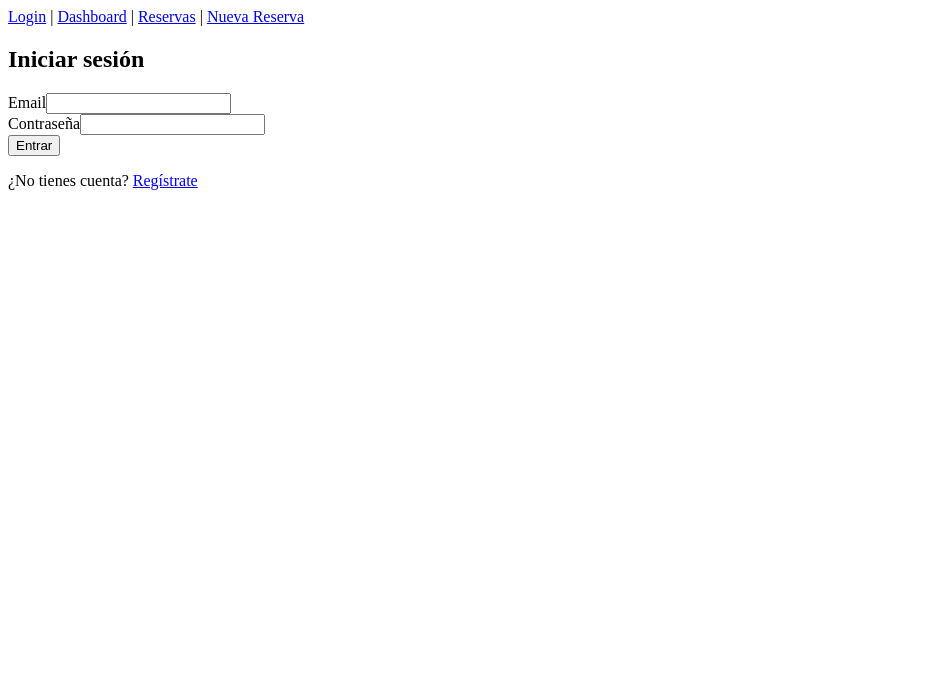
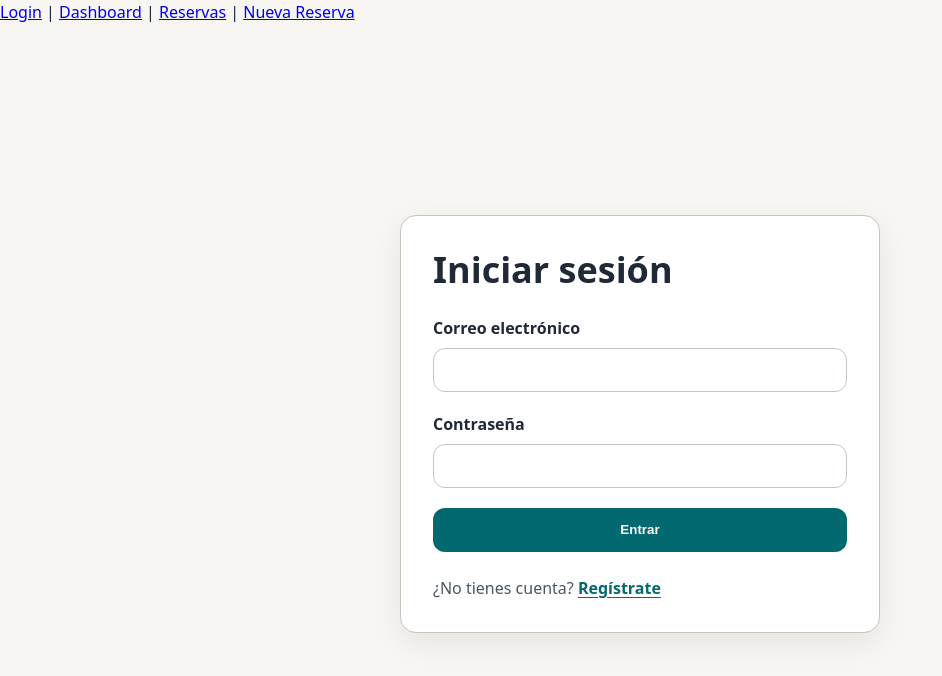
Before and after one commit to dpazbar29/tfg_MiTurno, a Vue app in the folder miturno-frontend/: page /login in a window 1280 px wide. Shown: the top 676 px of the page, without its empty margins (0-942 px from the left). Built offline with nearby package versions, Linux system fonts and the light colour scheme; no server answers.

Commit message:
Implementacion de estilos, SASS y reestructuracion de la vista login

```diff
--- a/miturno-frontend/package.json
+++ b/miturno-frontend/package.json
@@ -16,6 +16,7 @@
   },
   "devDependencies": {
     "@vitejs/plugin-vue": "^6.0.5",
+    "sass": "^1.99.0",
     "vite": "^8.0.3",
     "vite-plugin-vue-devtools": "^8.1.1"
   },
--- /dev/null
+++ b/miturno-frontend/src/assets/styles/abstracts/_mixins.scss
@@ -0,0 +1,13 @@
+@mixin focus-ring {
+  outline: 3px solid var(--focus-ring);
+  outline-offset: 3px;
+}
+
+@mixin input-base {
+  min-height: 2.75rem;
+  padding: 0 var(--space-4);
+  border: 1px solid var(--color-border);
+  border-radius: var(--radius-md);
+  background-color: #fff;
+  color: var(--color-text);
+}
--- /dev/null
+++ b/miturno-frontend/src/assets/styles/abstracts/_tokens.scss
@@ -0,0 +1,25 @@
+:root {
+  --color-bg: #f7f6f2;
+  --color-surface: #ffffff;
+  --color-border: #c9c5bd;
+  --color-text: #1f2937;
+  --color-text-muted: #4b5563;
+  --color-primary: #01696f;
+  --color-primary-hover: #0c4e54;
+  --color-error: #8a1f4d;
+  --color-error-bg: #fbe7ef;
+  --focus-ring: #01696f;
+
+  --radius-sm: 0.5rem;
+  --radius-md: 0.75rem;
+  --radius-lg: 1rem;
+
+  --space-2: 0.5rem;
+  --space-3: 0.75rem;
+  --space-4: 1rem;
+  --space-5: 1.25rem;
+  --space-6: 1.5rem;
+  --space-8: 2rem;
+
+  --shadow-md: 0 10px 30px rgba(0, 0, 0, 0.08);
+}
--- /dev/null
+++ b/miturno-frontend/src/assets/styles/base/_globals.scss
@@ -0,0 +1,19 @@
+body {
+  min-height: 100vh;
+  font-family: system-ui, sans-serif;
+  font-size: 1rem;
+  line-height: 1.5;
+  color: var(--color-text);
+  background-color: var(--color-bg);
+}
+
+a,
+button,
+input {
+  transition: color 180ms ease, background-color 180ms ease, border-color 180ms ease;
+}
+
+:focus-visible {
+  outline: 3px solid var(--focus-ring);
+  outline-offset: 3px;
+}
--- /dev/null
+++ b/miturno-frontend/src/assets/styles/base/_reset.scss
@@ -0,0 +1,18 @@
+*,
+*::before,
+*::after {
+  box-sizing: border-box;
+}
+
+body,
+h1,
+p,
+form {
+  margin: 0;
+}
+
+img,
+svg {
+  display: block;
+  max-width: 100%;
+}
--- /dev/null
+++ b/miturno-frontend/src/assets/styles/views/_login.scss
@@ -0,0 +1,116 @@
+.login {
+  min-height: 100dvh;
+  display: grid;
+  place-items: center;
+  padding: var(--space-6);
+  background-color: var(--color-bg);
+
+  &__container {
+    width: 100%;
+    max-width: 30rem;
+    padding: var(--space-8);
+    background-color: var(--color-surface);
+    border: 1px solid var(--color-border);
+    border-radius: var(--radius-lg);
+    box-shadow: var(--shadow-md);
+  }
+
+  &__title {
+    margin: 0 0 var(--space-6);
+    font-size: clamp(1.75rem, 1.5rem + 1vw, 2.25rem);
+    line-height: 1.2;
+    color: var(--color-text);
+  }
+
+  &__form {
+    display: grid;
+    gap: var(--space-5);
+  }
+
+  &__field {
+    display: grid;
+    gap: var(--space-2);
+  }
+
+  &__label {
+    font-weight: 600;
+    color: var(--color-text);
+  }
+
+  &__input {
+    min-height: 2.75rem;
+    padding: 0 var(--space-4);
+    border: 1px solid var(--color-border);
+    border-radius: var(--radius-md);
+    background-color: var(--color-surface);
+    color: var(--color-text);
+
+    &:focus-visible {
+      outline: 3px solid var(--color-focus);
+      outline-offset: 2px;
+      border-color: var(--color-primary);
+    }
+
+    &--error {
+      border-color: var(--color-error);
+    }
+  }
+
+  &__submit {
+    min-height: 2.75rem;
+    padding: 0 var(--space-5);
+    border: 0;
+    border-radius: var(--radius-md);
+    background-color: var(--color-primary);
+    color: #fff;
+    font-weight: 700;
+    cursor: pointer;
+
+    &:hover:not(:disabled) {
+      background-color: var(--color-primary-hover);
+    }
+
+    &:focus-visible {
+      outline: 3px solid var(--color-focus);
+      outline-offset: 3px;
+    }
+
+    &:disabled {
+      cursor: not-allowed;
+      opacity: 0.7;
+    }
+
+    &--loading {
+      opacity: 0.85;
+    }
+  }
+
+  &__error {
+    margin: 0;
+    padding: var(--space-3) var(--space-4);
+    border-radius: var(--radius-md);
+    background-color: var(--color-error-bg);
+    color: var(--color-error);
+  }
+
+  &__footer {
+    margin-top: var(--space-6);
+    color: var(--color-text-muted);
+  }
+
+  &__link {
+    color: var(--color-primary);
+    font-weight: 600;
+    text-underline-offset: 0.2em;
+
+    &:hover {
+      color: var(--color-primary-hover);
+    }
+
+    &:focus-visible {
+      outline: 3px solid var(--color-focus);
+      outline-offset: 3px;
+      border-radius: var(--radius-sm);
+    }
+  }
+}
--- a/miturno-frontend/src/main.js
+++ b/miturno-frontend/src/main.js
@@ -3,6 +3,7 @@ import { createPinia } from 'pinia'
 import App from './App.vue'
 import router from './router'
 import { useAuthStore } from './stores/auth'
+import '@/assets/styles/main.scss'
 
 const app = createApp(App)
 const pinia = createPinia()
--- a/miturno-frontend/src/views/LoginView.vue
+++ b/miturno-frontend/src/views/LoginView.vue
@@ -1,5 +1,5 @@
 <script setup>
-import { reactive } from 'vue'
+import { computed, reactive } from 'vue'
 import { useRouter, RouterLink } from 'vue-router'
 import { useAuthStore } from '../stores/auth'
 
@@ -10,6 +10,8 @@ const form = reactive({
     email: '',
     password: '',
 })
+
+const hasError = computed(() => Boolean(auth.error))
 
 const submit = async () => {
     try {
@@ -22,30 +24,74 @@ const submit = async () => {
 </script>
 
 <template>
-    <section>
-        <h1>Iniciar sesión</h1>
-
-        <form @submit.prevent="submit">
-            <div>
-                <label for="email">Email</label>
-                <input id="email" v-model="form.email" type="email" required />
+    <main class="login">
+        <section class="login__container" aria-labelledby="login-title">
+            <h1 id="login-title" class="login__title">Iniciar sesión</h1>
+            <form
+                class="login__form"
+                @submit.prevent="submit"
+                :aria-busy="auth.loading ? 'true' : 'false'"
+                novalidate
+            >
+                <div class="login__field">
+                <label class="login__label" for="email">Correo electrónico</label>
+                <input
+                    id="email"
+                    v-model.trim="form.email"
+                    class="login__input"
+                    :class="{ 'login__input--error': hasError }"
+                    type="email"
+                    name="email"
+                    autocomplete="email"
+                    inputmode="email"
+                    required
+                    :aria-invalid="hasError ? 'true' : 'false'"
+                    :aria-describedby="hasError ? 'login-error' : undefined"
+                />
                 </div>
 
-            <div>
-                <label for="password">Contraseña</label>
-                <input id="password" v-model="form.password" type="password" required />
+                <div class="login__field">
+                <label class="login__label" for="password">Contraseña</label>
+                <input
+                    id="password"
+                    v-model="form.password"
+                    class="login__input"
+                    :class="{ 'login__input--error': hasError }"
+                    type="password"
+                    name="password"
+                    autocomplete="current-password"
+                    required
+                    :aria-invalid="hasError ? 'true' : 'false'"
+                    :aria-describedby="hasError ? 'login-error' : undefined"
+                />
                 </div>
 
-            <button type="submit" :disabled="auth.loading">
+                <button
+                class="login__submit"
+                :class="{ 'login__submit--loading': auth.loading }"
+                type="submit"
+                :disabled="auth.loading"
+                >
                 {{ auth.loading ? 'Entrando...' : 'Entrar' }}
                 </button>
 
-            <p v-if="auth.error">{{ auth.error }}</p>
+                <p
+                v-if="auth.error"
+                id="login-error"
+                class="login__error"
+                role="alert"
+                aria-live="assertive"
+                >
+                {{ auth.error }}
+                </p>
             </form>
 
-        <p>
+            <p class="login__footer">
                 ¿No tienes cuenta?
-            <RouterLink to="/register">Regístrate</RouterLink>
+                <RouterLink class="login__link" to="/register">
+                Regístrate
+                </RouterLink>
             </p>
         </section>
+    </main>
 </template>
--- a/miturno-frontend/vite.config.js
+++ b/miturno-frontend/vite.config.js
@@ -15,4 +15,14 @@ export default defineConfig({
       '@': fileURLToPath(new URL('./src', import.meta.url))
     },
   },
+  css: {
+    preprocessorOptions: {
+      scss: {
+        additionalData: `
+          @use "@/assets/styles/abstracts/_tokens.scss" as *;
+          @use "@/assets/styles/abstracts/_mixins.scss" as *;
+        `,
+      },
+    },
+  },
 })
```
Also changed, not shown: miturno-frontend/src/assets/styles/main.scss (added, +7 -0 lines), 1 other file (tests, documents, lock files or other folders). Lines whose indentation alone changed are shown as unchanged.
